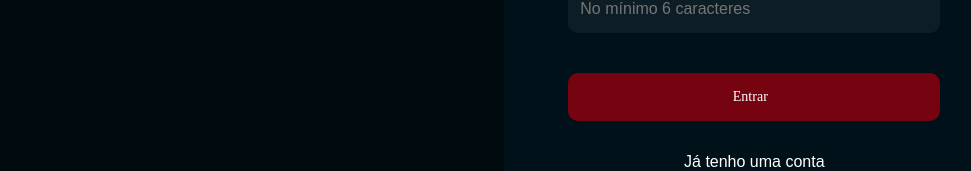
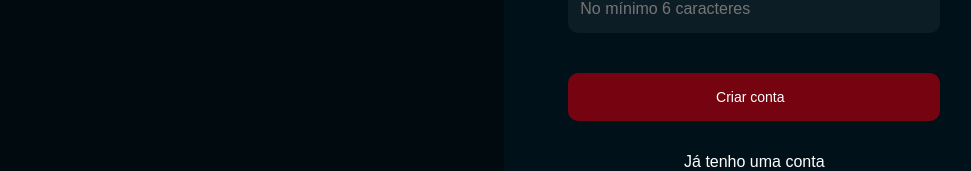
Before and after one commit to viniciusamc/food-explorer, a React (Vite) app: page / in a window 1280 px wide. Shown: the part 484-655 px from the top of the page, without its empty margins (124-1095 px from the left). Built offline with nearby package versions, Linux system fonts and the light colour scheme.

Commit message:
fix:button font family

```diff
--- a/src/components/Button/styles.js
+++ b/src/components/Button/styles.js
@@ -10,6 +10,7 @@ export const Container = styled.div`
   border-radius: 10px;
   padding: 12px 24px;
   font-size: 14px;
+  font-family: ${({ theme }) => theme.FONTS.POPPINS};
 
   display: flex;
   justify-content: center;
@@ -19,7 +20,6 @@ export const Container = styled.div`
   p {
     font-size: 14px;
     font-weight: 500;
-    font-family: ${({ theme }) => theme.FONTS.POPPINS};
   }
 
   &:disabled {
--- a/src/pages/SignIn/index.jsx
+++ b/src/pages/SignIn/index.jsx
@@ -27,7 +27,7 @@ export function SignIn() {
           <Input placeholder="No mínimo 6 caracteres" />
         </Content>
 
-        <Button text={"Entrar"} />
+        <Button text={"Criar conta"} />
 
         <Link>Já tenho uma conta</Link>
       </Form>
```
